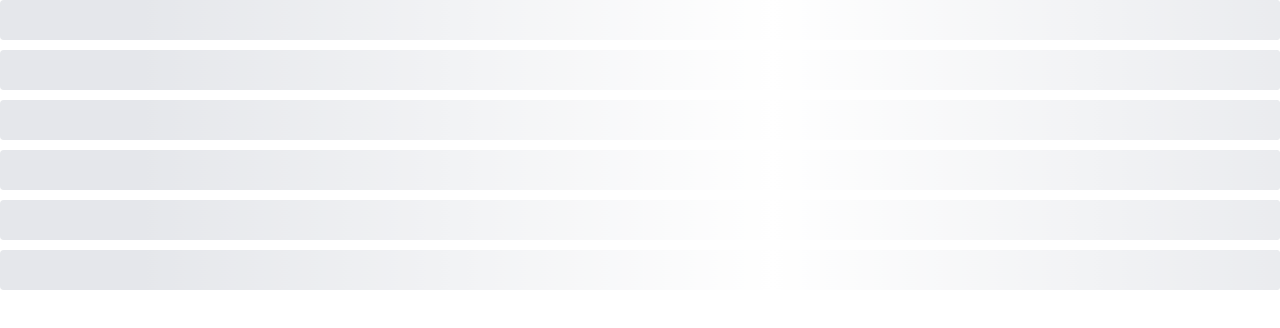
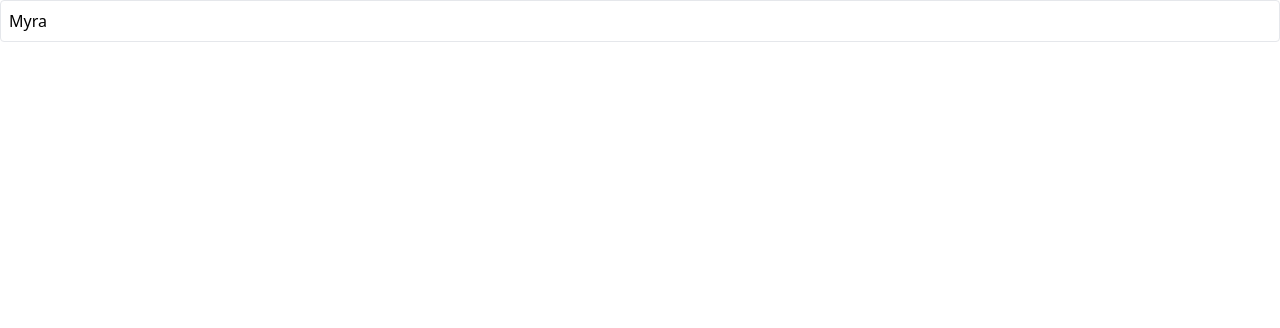
Before and after one commit to shivangi0109/media, a React (Create React App) app: page / in a window 1280 px wide. Shown: the top 328 px of the page. Built offline with nearby package versions, Linux system fonts and the light colour scheme; data requests are answered from the project's data file.

Commit message:
Rendering the List of Users

```diff
--- a/src/components/UsersList.js
+++ b/src/components/UsersList.js
@@ -22,9 +22,19 @@
     return <div>Error fetching data...</div>
   }
 
+  const renderedUsers = data.map((user) => {
+    return (
+      <div key={user.id} className="mb-2 border rounded">
+        <div className="flex p-2 justify-between items-center cursor-pointer">
+          {user.name}
+        </div>
+      </div>
+    );
+  });
+
   return (
     <div>
-      {data.length}
+      {renderedUsers}
     </div>
   );
 }
--- a/src/store/thunks/fetchUsers.js
+++ b/src/store/thunks/fetchUsers.js
@@ -5,7 +5,7 @@
   const response = await axios.get('http://localhost:3005/users');
 
   // DEV ONLY!!
-  await pause(10000);
+  await pause(1000);
 
   return response.data;
 });
```
